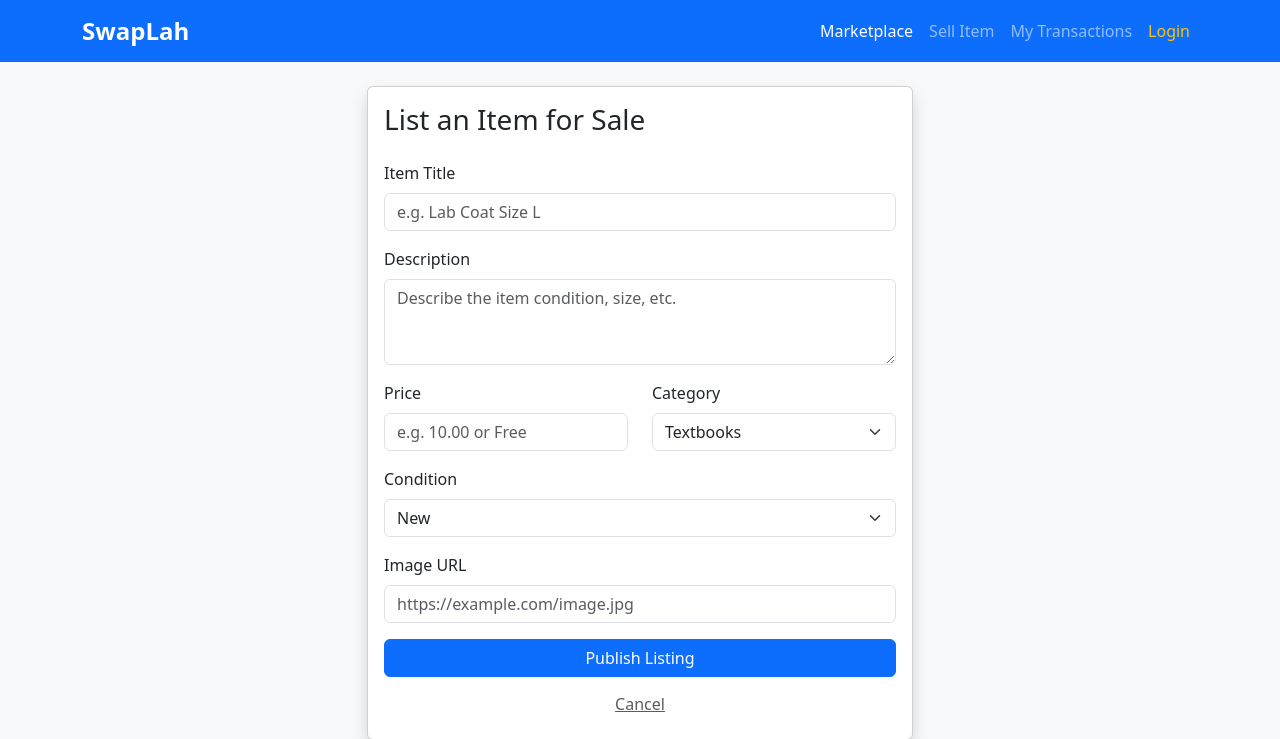
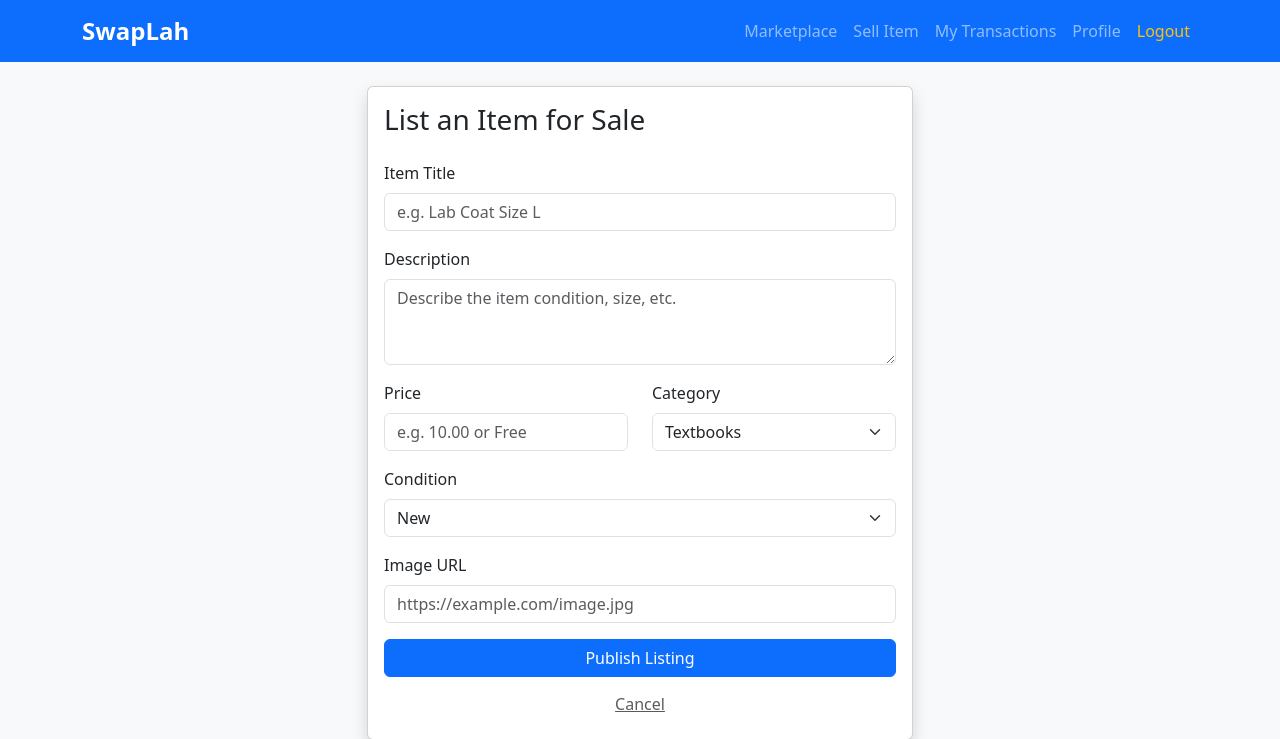
Before and after one commit to Alloylovessteel/NYP-project-swaplah, a Flask app: page /create-listing in a window 1280 px wide. Shown: the top 739 px of the page. Run offline with Flask 3, Linux system fonts and the light colour scheme; the visitor is signed in with stand-in values (Sample User, id 1).

Commit message:
Restrict application access for unauthenticated users

```diff
--- a/app/auth.py
+++ b/app/auth.py
@@ -252,6 +252,7 @@ def register_page():
 
 
 @auth_bp.route('/profile')
+@login_required_redirect
 def profile_page():
     """Render the profile page."""
     return render_template('profile.html')
@@ -267,6 +268,12 @@ def forgot_password_page():
 def reset_password_page():
     """Render the reset password page."""
     return render_template('reset_password.html')
+
+@auth_bp.route('/logout')
+def logout_page():
+    """Logout the current user and redirect to login."""
+    session.clear()
+    return redirect('/login')
 
 # Admin login / logout
 @auth_bp.route('/admin/login')
--- a/app/routes.py
+++ b/app/routes.py
@@ -110,6 +110,7 @@ def handle_single_listing(listing_id):
         return jsonify({"message": "Listing successfully deleted"}), 200
 
 @listings_bp.route('/marketplace')
+@login_required_redirect
 def marketplace_page():
     """Render the Marketplace HTML page."""
     return render_template('listings.html')
@@ -121,6 +122,7 @@ def create_listing_page():
     return render_template('create_listing.html')
 
 @listings_bp.route('/listings/<listing_id>')
+@login_required_redirect
 def listing_detail_page(listing_id):
     """Render the Listing Detail HTML page."""
     return render_template('listing_detail.html', listing_id=listing_id)
--- a/app/templates/layout.html
+++ b/app/templates/layout.html
@@ -51,10 +51,10 @@
                         </a>
                     </li>
 
-                    {% else %}
+                    {% elif session.get('user_id') %}
 
                     <li class="nav-item">
-                        <a class="nav-link active" href="/marketplace">
+                        <a class="nav-link" href="/marketplace">
                             Marketplace
                         </a>
                     </li>
@@ -72,8 +72,28 @@
                     </li>
 
                     <li class="nav-item">
-                        <a class="nav-link text-warning" href="/login">
+                        <a class="nav-link" href="/profile">
+                            Profile
+                        </a>
+                    </li>
+
+                    <li class="nav-item">
+                        <a class="nav-link text-warning" href="/logout">
+                            Logout
+                        </a>
+                    </li>
+
+                    {% else %}
+
+                    <li class="nav-item">
+                        <a class="nav-link" href="/login">
                             Login
+                        </a>
+                    </li>
+
+                    <li class="nav-item">
+                        <a class="nav-link" href="/register">
+                            Register
                         </a>
                     </li>
 
```
